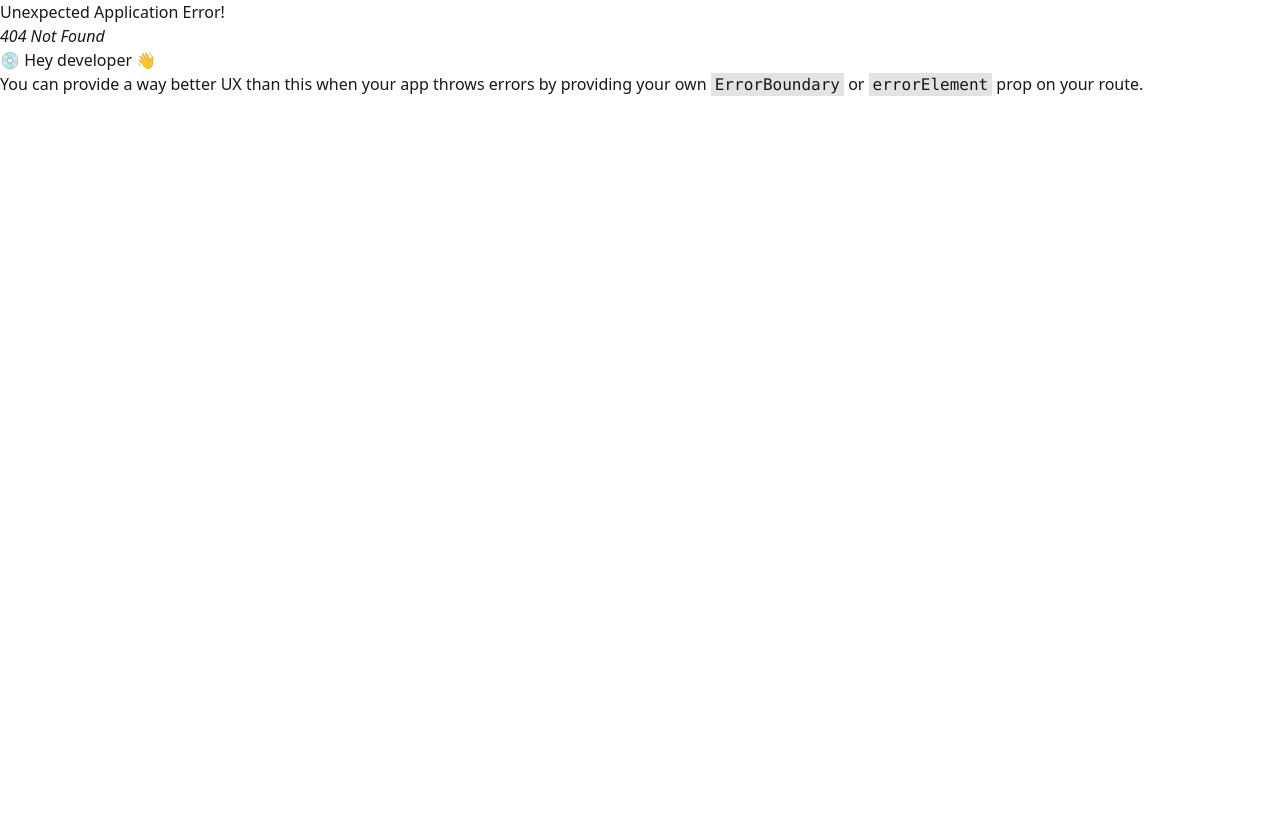
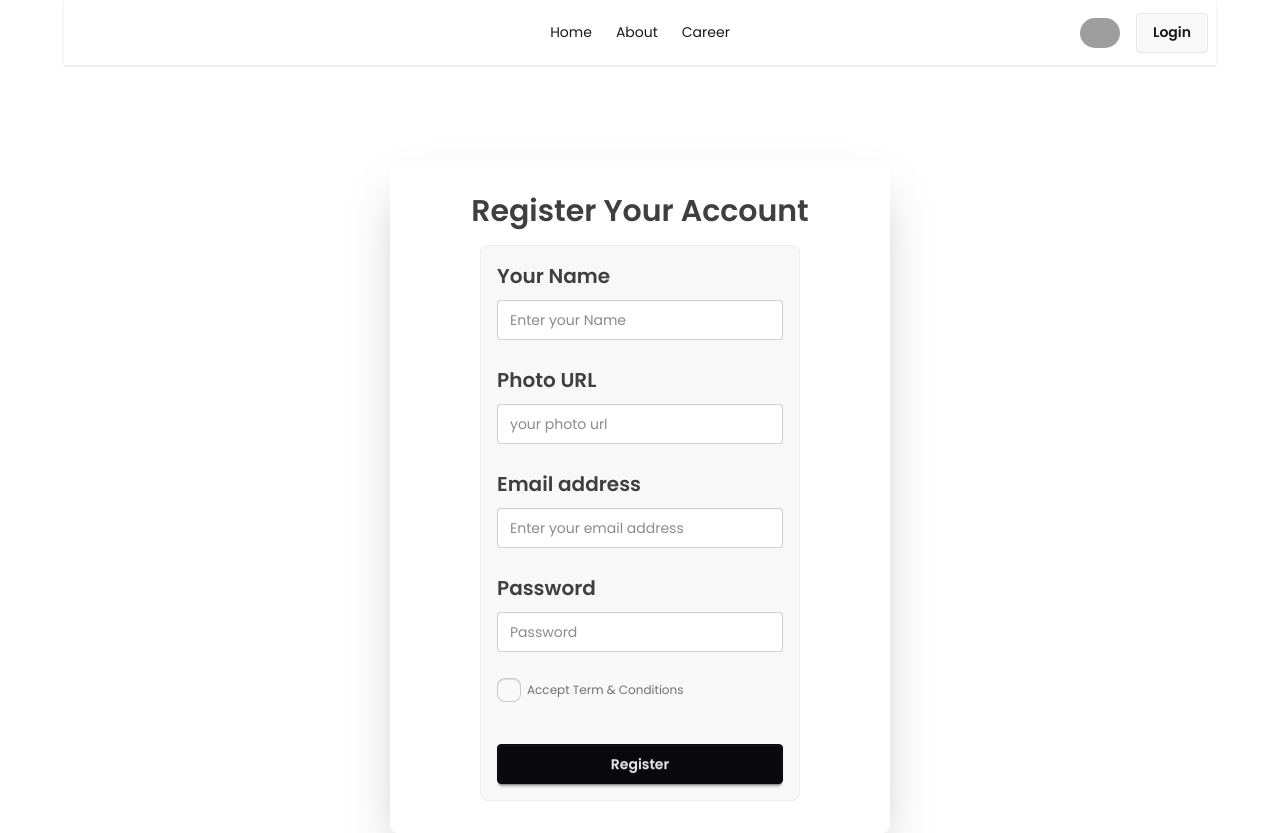
Before and after one commit to Dark-Fahim/dragon-news-with-react-auth, a React (Vite) app: page /register in a window 1280 px wide. Before the commit this address had no page. Before the commit the page ends 800 px from the top, so only its background shows below. Built offline with nearby package versions, Linux system fonts and the light colour scheme; grey boxes are pictures that could not be loaded.

Commit message:
login and register page added

```diff
--- a/src/layouts/Root.jsx
+++ b/src/layouts/Root.jsx
@@ -1,5 +1,6 @@
 import React from 'react';
 import { Outlet } from 'react-router-dom';
+import Navbar from '../pages/Shared/Navbar/Navbar';
 
 const Root = () => {
     return (
--- /dev/null
+++ b/src/pages/Login/Login.jsx
@@ -0,0 +1,39 @@
+import { Link } from "react-router-dom";
+import Navbar from "../Shared/Navbar/Navbar";
+
+
+const Login = () => {
+    const handleLogin = e => {
+        e.preventDefault()
+        const form = new FormData(e.currentTarget)
+        console.log(form.get('email'));
+    }
+    return (
+        <div>
+            <Navbar></Navbar>
+            <div className="bg-white max-w-[500px] mx-auto shadow-2xl mt-24 p-8 rounded-lg">
+                <h2 className="text-center text-[#403F3F] text-3xl font-semibold mb-4">Login Your Account</h2>
+                <form onSubmit={handleLogin} className="flex justify-center ">
+                    <fieldset className="fieldset space-y-5 bg-base-200 border-base-300 rounded-box w-xs border p-4">
+
+                        <div className="space-y-2.5">
+                            <label className="label text-[#403F3F] text-xl font-semibold">Email address</label>
+                            <input type="email" className="input" placeholder="Enter your email address" name="email" />
+                        </div>
+
+                        <div className="space-y-2.5">
+                            <label className="label text-[#403F3F] text-xl font-semibold">Password</label>
+                            <input type="password" className="input" placeholder="Password" name="password" />
+                        </div>
+
+                        <button className="btn btn-neutral mt-4">Login</button>
+
+                        <p className="font-semibold ">Dont’t Have An Account ? <Link to={'/register'} className="text-[#F75B5F]">Register</Link></p>
+                    </fieldset>
+                </form>
+            </div>
+        </div>
+    );
+};
+
+export default Login;
--- /dev/null
+++ b/src/pages/Register/Register.jsx
@@ -0,0 +1,53 @@
+import { Link } from "react-router-dom";
+import Navbar from "../Shared/Navbar/Navbar";
+
+
+const Register = () => {
+    const handleRegister = e => {
+        e.preventDefault()
+        const form = new FormData(e.currentTarget)
+        console.log(form.get('checkbox'));
+
+    }
+    return (
+        <div>
+            <Navbar></Navbar>
+            <div className="bg-white max-w-[500px] mx-auto shadow-2xl mt-24 p-8 rounded-lg">
+                <h2 className="text-center text-[#403F3F] text-3xl font-semibold mb-4">Register Your Account</h2>
+                <form onSubmit={handleRegister} className="flex justify-center ">
+                    <fieldset className="fieldset space-y-5 bg-base-200 border-base-300 rounded-box w-xs border p-4">
+                        <div className="space-y-2.5">
+                            <label className="label text-[#403F3F] text-xl font-semibold">Your Name</label>
+                            <input type="text" className="input" placeholder="Enter your Name" name="name" />
+                        </div>
+                        <div className="space-y-2.5">
+                            <label className="label text-[#403F3F] text-xl font-semibold">Photo URL</label>
+                            <input type="text" className="input" placeholder="your photo url" name="photo" optional />
+                        </div>
+
+                        <div className="space-y-2.5">
+                            <label className="label text-[#403F3F] text-xl font-semibold">Email address</label>
+                            <input type="email" className="input" placeholder="Enter your email address" name="email" />
+                        </div>
+
+                        <div className="space-y-2.5">
+                            <label className="label text-[#403F3F] text-xl font-semibold">Password</label>
+                            <input type="password" className="input" placeholder="Password" name="password" />
+                        </div>
+
+                        <label className="label">
+                            <input type="checkbox" className="checkbox" name="checkbox"/>
+                            Accept Term & Conditions
+                        </label>
+
+                        <button className="btn btn-neutral mt-4">Register</button>
+
+
+                    </fieldset>
+                </form>
+            </div>
+        </div>
+    );
+};
+
+export default Register;
```
Also changed, not shown: src/routes/Routes.jsx (+10 -0 lines).
